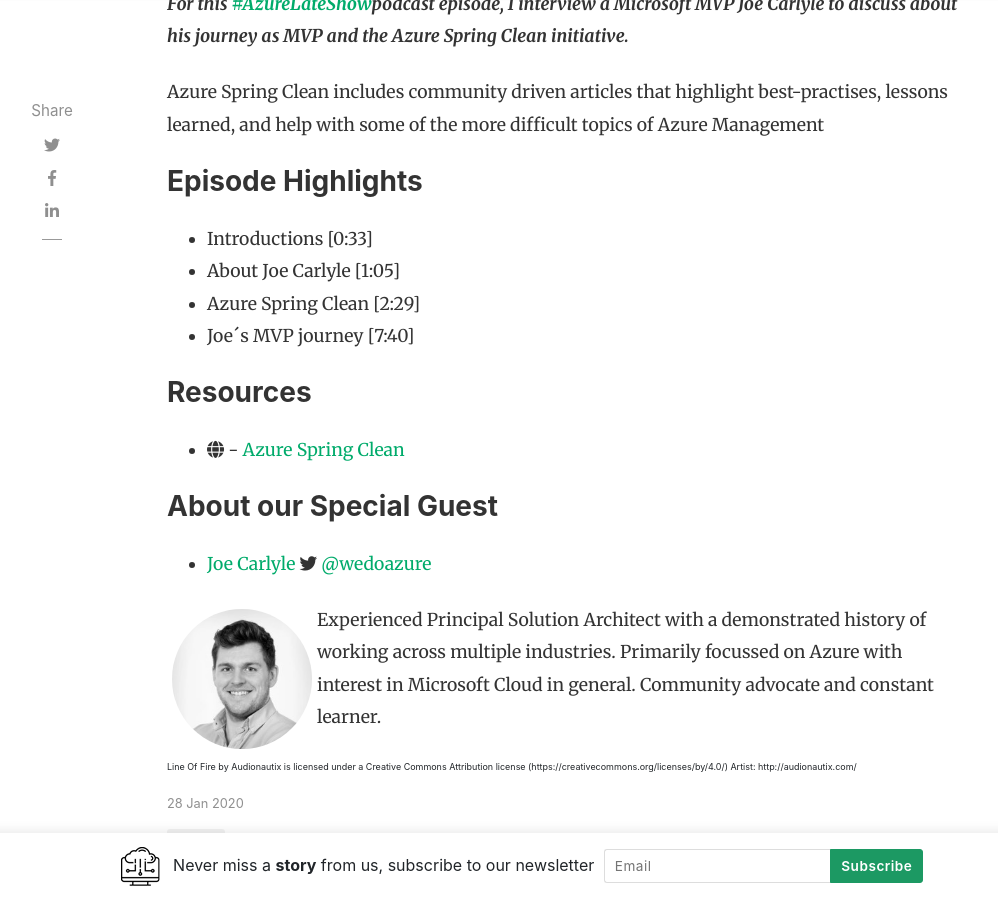
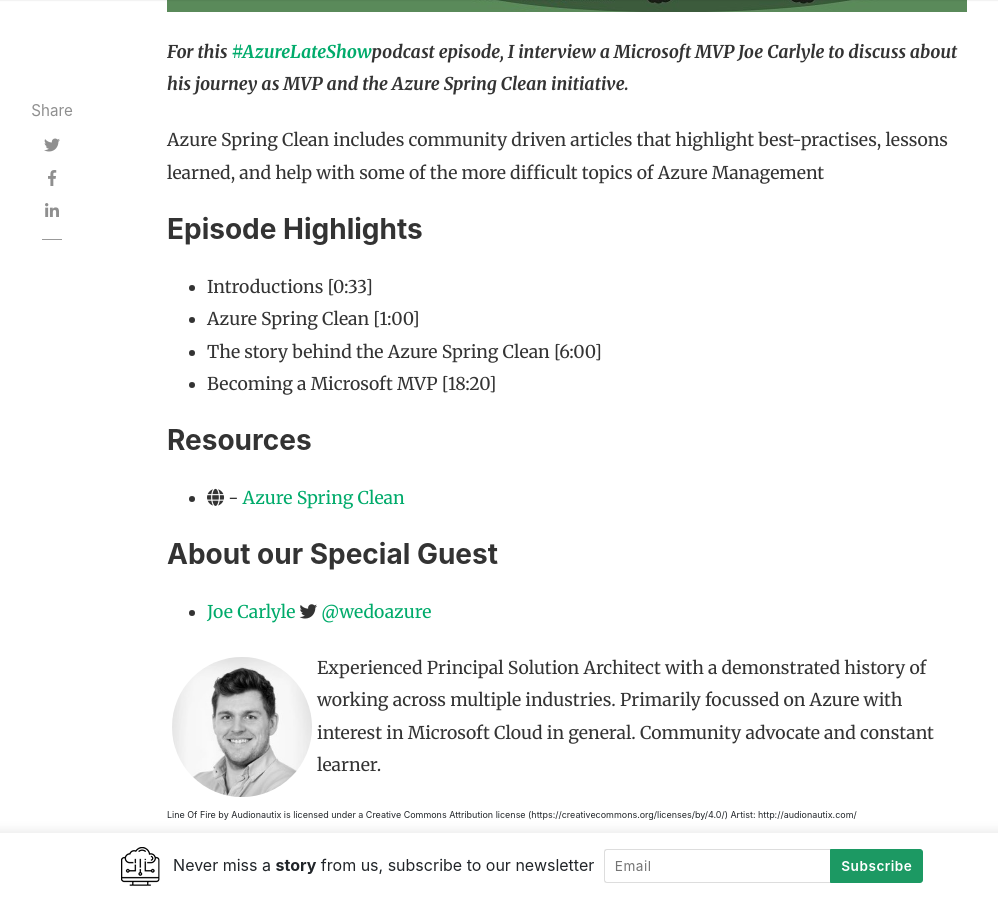
Before and after one commit to daveRendon/wikiazure-podcast, a Jekyll site: the page built from _posts/2020-01-28-episode-09-azure-spring-clean.md, in a window 1280 px wide and 900 px high, scrolled down 975 px. Shown: the whole window, without its empty margins (118-1116 px from the left). Built offline with Jekyll 4.4.1, drawn with Linux system fonts in a browser that asks for light colours; nearby versions of some CDN libraries; comment, search, counter and statistics services are not loaded; some of the changed text lies outside the part shown.

Commit message:
Update 2020-01-28-episode-09-azure-spring-clean.md

```diff
--- a/_posts/2020-01-28-episode-09-azure-spring-clean.md
+++ b/_posts/2020-01-28-episode-09-azure-spring-clean.md
@@ -1,6 +1,6 @@
 ---
 layout: post
-title:  "Azure Spring Clean with Joe Carlyle"
+title:  "Azure Spring Clean with Microsoft Azure MVP Joe Carlyle"
 author: dave
 categories: [ azure, azure ]
 image: assets/images/episode09/azure-spring-clean.jpg
@@ -23,9 +23,9 @@
 <h3>Episode Highlights</h3>
 
  + Introductions [0:33]
- + About Joe Carlyle [1:05]
- + Azure Spring Clean [2:29]
- + Joe´s MVP journey [7:40]
+ + Azure Spring Clean [1:00]
+ + The story behind the Azure Spring Clean [6:00]
+ + Becoming a Microsoft MVP [18:20]
 
 
 <h3>Resources</h3>
```
